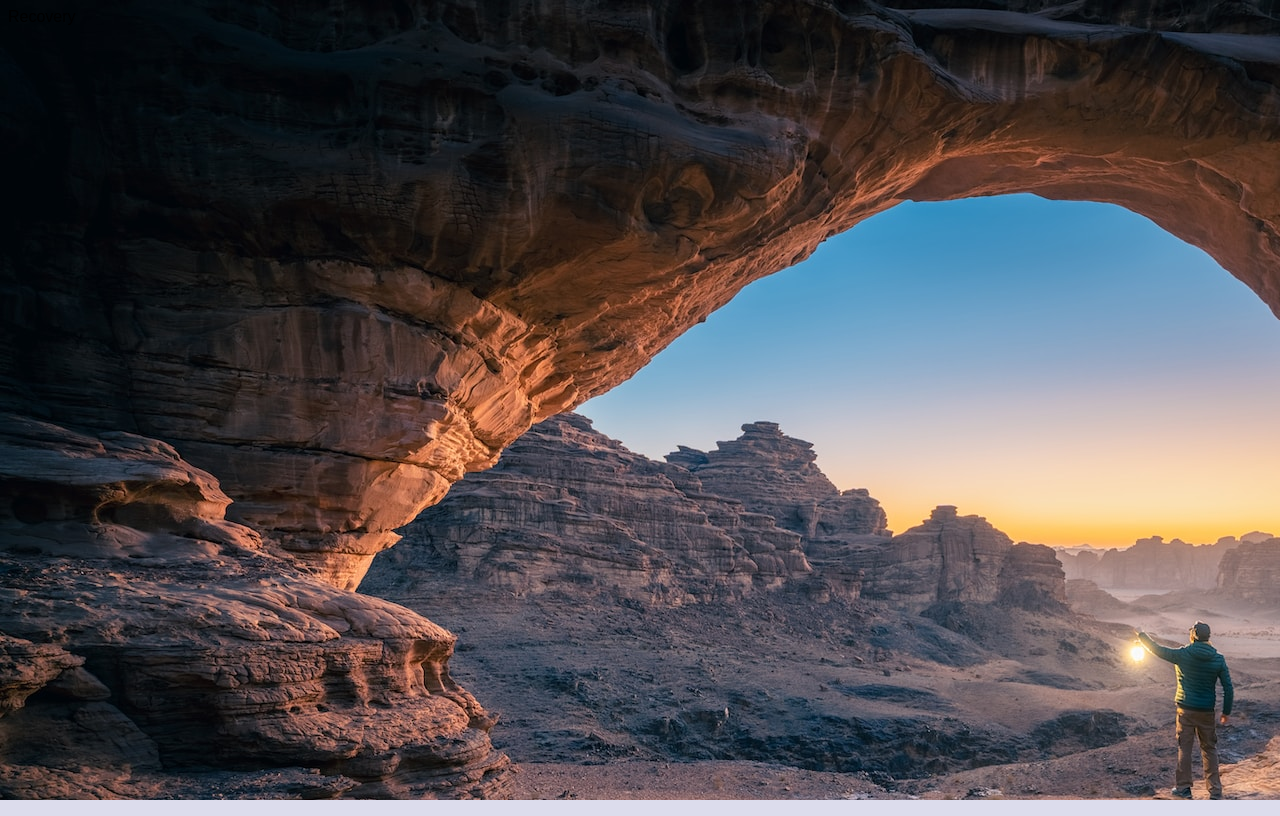
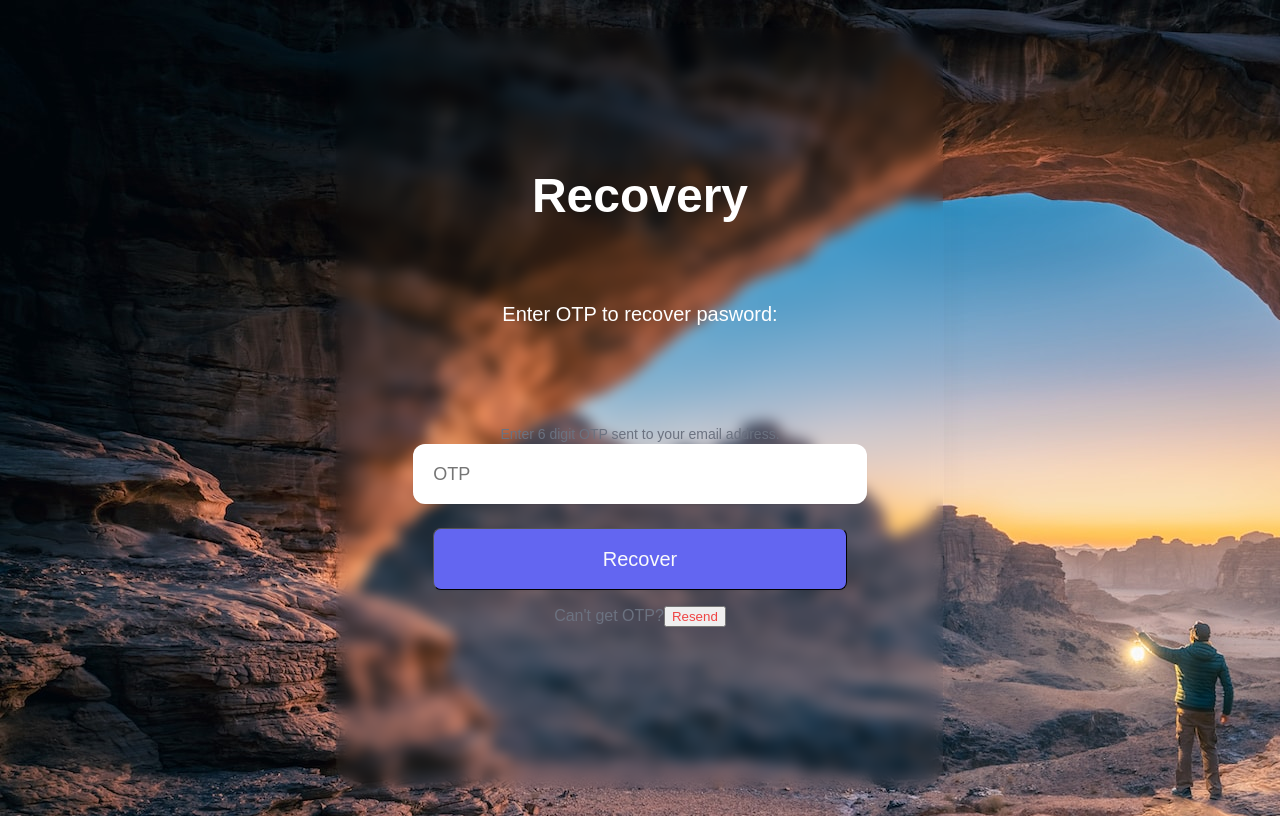
Before and after one commit to ahanban15/MERN-registration-app, a React (Create React App) app in the folder client/: page /recovery in a window 1280 px wide. Built offline with nearby package versions, Linux system fonts and the light colour scheme.

Commit message:
recovery commit

```diff
--- a/client/src/components/Password.js
+++ b/client/src/components/Password.js
@@ -10,7 +10,7 @@
 
 export default function Password() {
   const formik = useFormik({
-    initialValues: { password: '' },
+    initialValues: { password: 'ahan_123' },
     validate: passwordValidate,
     validateOnBlur: false,
     validateOnChange: false,
@@ -40,7 +40,7 @@
             </div>
 
             <div className="textbox flex flex-col items-center gap-6">
-              <input {...formik.getFieldProps('password')} className={styles.textbox} type="text" placeholder='Password' />
+              <input {...formik.getFieldProps('password')} className={styles.textbox} type="password" placeholder='Password' />
               <button className = {styles.btn} type="submit">Let's Go</button>
             </div>
 
--- a/client/src/components/Recovery.js
+++ b/client/src/components/Recovery.js
@@ -1,9 +1,61 @@
 import React from 'react'
+import { Link } from 'react-router-dom'
+import avatar from '../assets/profile.png'
+import { Toaster} from 'react-hot-toast'
+import { useFormik } from 'formik'
+import styles from '../styles/Username.module.css'
+import { usernameValidate } from '../helper/validate'
+import { passwordValidate } from '../helper/validate'
+// import Password from './Password';
 
-const Recovery = () => {
+export default function Recovery() {
+  const formik = useFormik({
+    initialValues: { password: 'ahan_123' },
+    validate: passwordValidate,
+    validateOnBlur: false,
+    validateOnChange: false,
+
+    onSubmit: async values=>{
+      console.log(values)
+    }
+  })
+
+
   return (
-    <div>Recovery</div>
+    <div className="container mx-auto items-center">
+
+      <Toaster position='top-center' reverseOrder={false}></Toaster>
+      <div className="flex justify-center items-center h-screen">
+        <div className={styles.glass}>
+          <div className="title flex flex-col items-center">
+            <h4 className='text-5xl font-bold text-white'>Recovery</h4>
+            <span className="py-4 text-xl w-2/3 text-white text-center text-gray-5">
+              Enter OTP to recover pasword:
+            </span>
+          </div>
+
+          <form className="py-20">
+            {/* <div className="profile flex justify-center py-4">
+              <img src={avatar} className = {styles.profile_img} alt="avatar" />
+            </div> */}
+
+            <div className = "textbox flex flex-col items-center gap-6">
+              <div className='input text-center'>
+
+
+            <span className='py-4 text-sm text-left text-gray-500'>Enter 6 digit OTP sent to your email address.</span>
+            <input className={styles.textbox} type="password" placeholder='OTP' />
+              </div>
+
+              <button className = {styles.btn} type="submit">Recover</button>
+            </div>
+
+            <div className="text-center py-4">
+              <span className="text-gray-500">Can't get OTP?<button className='text-red-500'>Resend</button></span>
+            </div>
+          </form>
+        </div>
+      </div>
+    </div>
   )
 }
-
-export default Recovery
```
